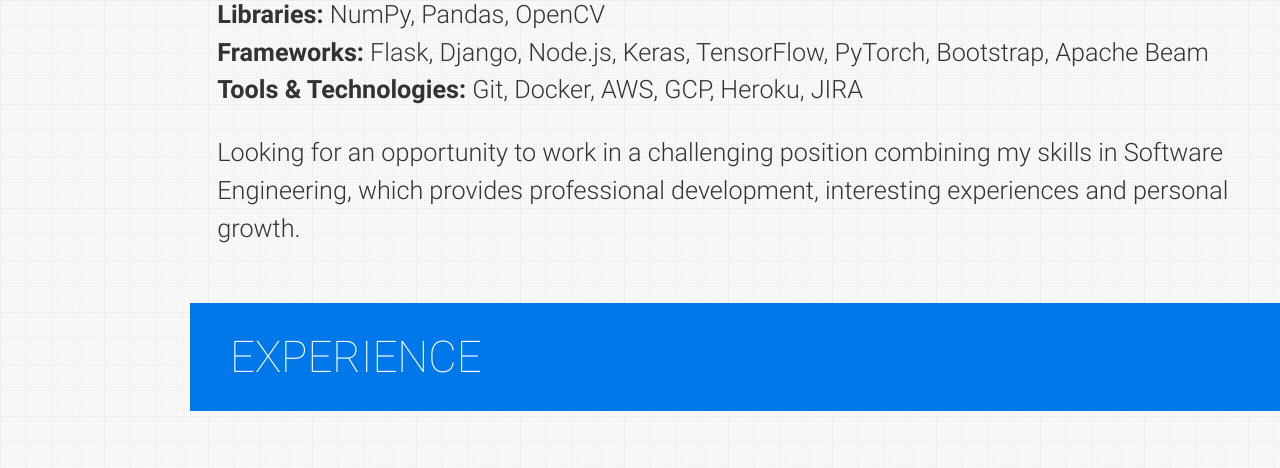
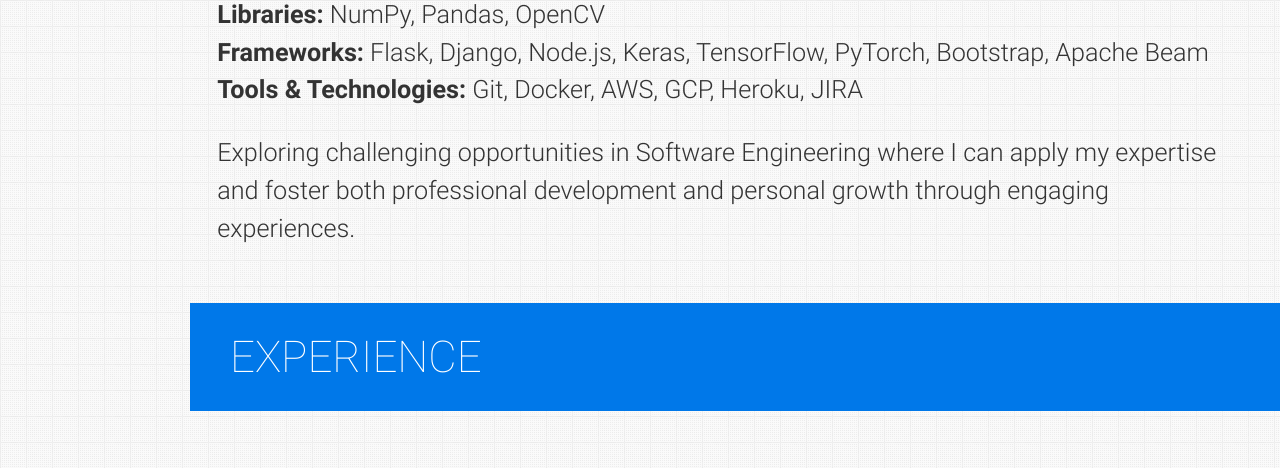
Before and after one commit to j0xz/j0xz.github.io, a plain HTML site: page index.html in a window 1280 px wide. Shown: the part 1300-1768 px from the top of the page. Drawn offline with nearby package versions, Linux system fonts and the light colour scheme.

Commit message:
2 commit

```diff
--- a/index.html
+++ b/index.html
@@ -282,7 +282,7 @@
           Detail-oriented Software Developer with professional experience in Backend Development, Machine Learning, Computer Vision. I am adept in Python, Django, Flask, SQL, Machine Learning, Computer Vision.
         </p> -->
         <p>
-          Looking for an opportunity to work in a challenging position combining my skills in Software Engineering, which provides professional development, interesting experiences and personal growth.
+          Exploring challenging opportunities in Software Engineering where I can apply my expertise and foster both professional development and personal growth through engaging experiences.
         </p>
         <!-- <p>
           Another Paragraph
```
